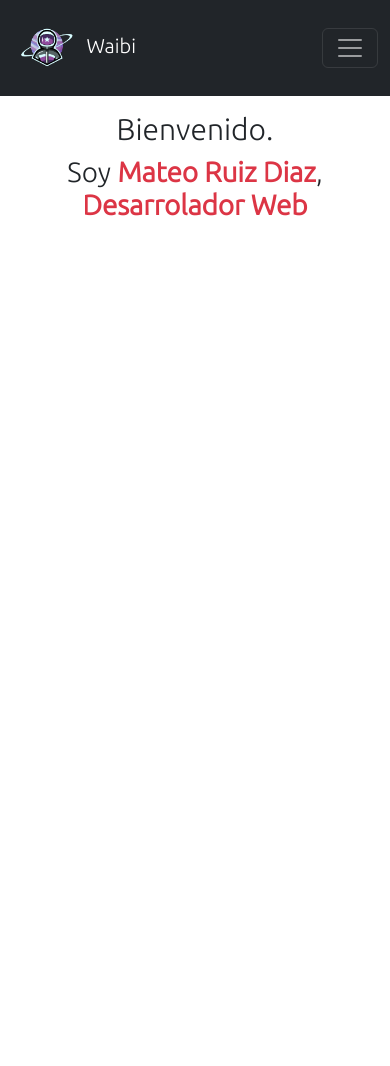
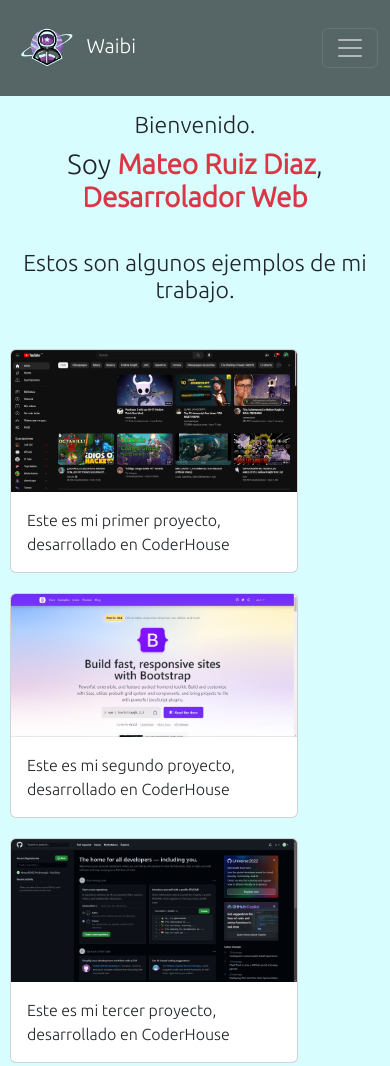
Before and after one commit to MateoRD65/Preentrega--ruizdiaz, a plain HTML site: page index.html in a window 390 px wide. Before the commit the page ends 844 px from the top, so only its background shows below. Drawn offline with nearby package versions, Linux system fonts and the light colour scheme.

```diff
--- a/css/style.css
+++ b/css/style.css
@@ -6,25 +6,29 @@
 
 body{
     font-family: 'Ubuntu', sans-serif;
+    background-color: #D7FDFF;
 }
 
 header{
-align-items: center;
-padding: auto;
-
+    align-items: center;
+    padding: auto;
+    background-color: #566566;
 }
 header img{
     height: 70px;
 }
 
-.container-welcome-text{
+.container-text{
 text-align: center;
 margin: 15px auto 35px;
 }
-.welcome-text{
-    font-size: 30px;
-}
+
 .name-text{
     color: #DC3545;
     font-weight: 600;
 }
+
+.card{
+    margin:10px;
+    display: inline-block;
+}
--- a/index.html
+++ b/index.html
@@ -21,7 +21,7 @@
   <body>
     <header>
       <!-- Inicio del navbar -->
-      <nav class="navbar navbar-expand-lg bg-dark navbar-dark">
+      <nav class="navbar navbar-expand-lg navbar-dark">
         <div class="container-fluid">
           <!-- Icono -->
           <a href="#" class="navbar-brand">
@@ -67,10 +67,11 @@
       </nav>
     </header>
     <main>
-        <div class="container-welcome-text">
-        <h3 class="welcome-text">Bienvenido.</h3>
+        <div class="container-text">
+        <h3 class="text">Bienvenido.</h3>
         <h1>Soy <span class="name-text">Mateo Ruiz Diaz</span>, <span class="name-text">Desarrolador Web</span></h1>
         </div>
+        <h3 class="container-text">Estos son algunos ejemplos de mi trabajo.</h3>
         <!-- Carrusel solo visible en lg o superior -->
         <div class="carousel.container m-auto w-75 d-none d-lg-block">
             <div id="carouselExampleControls" class="carousel slide" data-bs-ride="carousel">
@@ -95,7 +96,27 @@
                 </button>
               </div>
         </div>
-
+        <!-- Cards solo visibles para resoluciones de tablet o inferiores -->
+        <div class="cards d-lg-none">
+            <div class="card" style="width: 18rem;">
+                <img src="images/carousel/Example1.png" class="card-img-top" alt="Paginas de ejemplo">
+                <div class="card-body">
+                  <p class="card-text">Este es mi primer proyecto, desarrollado en CoderHouse</p>
+                </div>
+              </div>
+              <div class="card" style="width: 18rem;">
+                <img src="images/carousel/Example2.png" class="card-img-top" alt="Paginas de ejemplo">
+                <div class="card-body">
+                  <p class="card-text">Este es mi segundo proyecto, desarrollado en CoderHouse</p>
+                </div>
+              </div>
+              <div class="card" style="width: 18rem;">
+                <img src="images/carousel/Example3.png" class="card-img-top" alt="Paginas de ejemplo">
+                <div class="card-body">
+                  <p class="card-text">Este es mi tercer proyecto, desarrollado en CoderHouse</p>
+                </div>
+              </div>
+        </div>
 
     </main>
 
```
